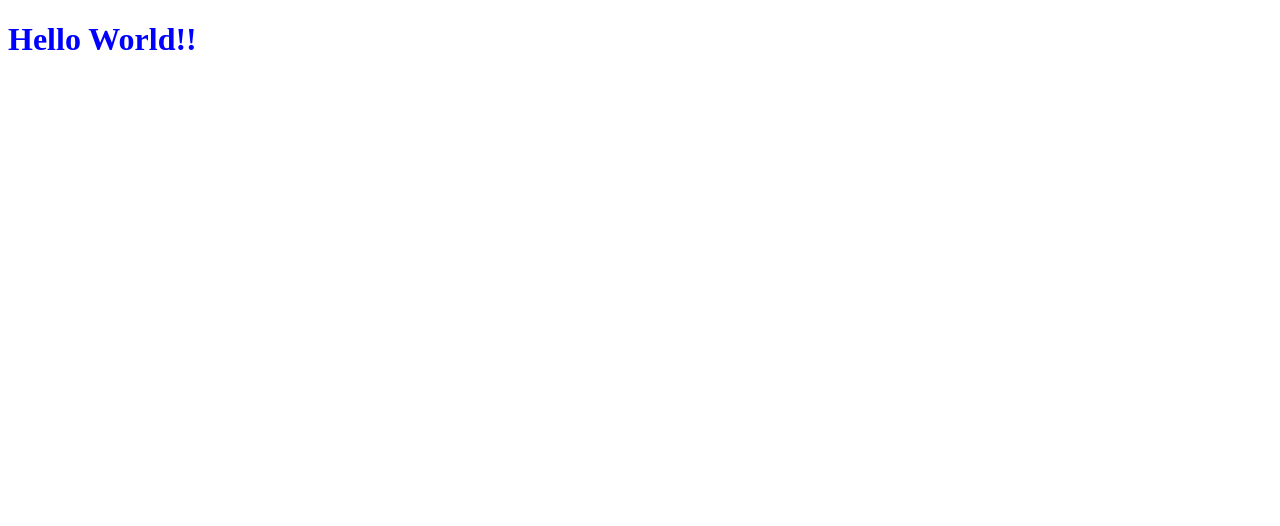
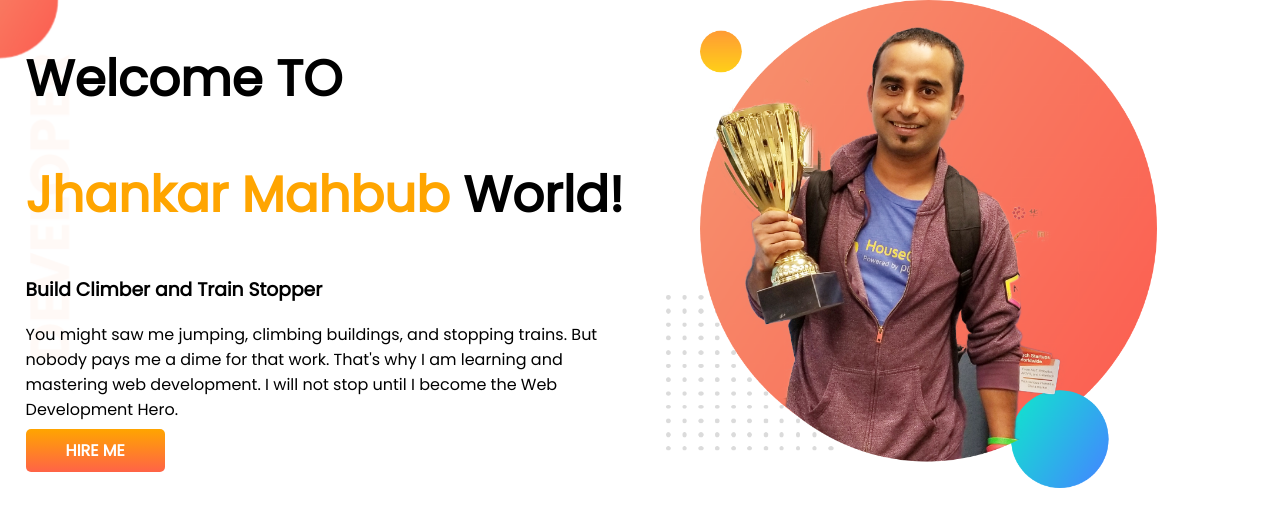
Before and after one commit to Mehedi-p-Hero/developer-portfolio, a plain HTML site: page index.html in a window 1280 px wide. Drawn offline with Linux system fonts and the light colour scheme.

Commit message:
first sector done

```diff
--- a/index.html
+++ b/index.html
@@ -4,10 +4,25 @@
     <meta charset="UTF-8">
     <meta http-equiv="X-UA-Compatible" content="IE=edge">
     <meta name="viewport" content="width=device-width, initial-scale=1.0">
-    <title>Beautiful Bogoman's Portfolio Ft. M Hasan</title>
+    <title>Jhankar Portfolio</title>
     <link rel="stylesheet" href="style.css">
-</head>
+    <link rel="preconnect" href="https://fonts.googleapis.com">
+    <link rel="preconnect" href="https://fonts.gstatic.com" crossorigin>
+    <link href="https://fonts.googleapis.com/css2?family=Poppins&display=swap" rel="stylesheet">
+    </head>
 <body>
-    <h1>Hello World!!</h1>
+    <section class="top-banner">
+        <div class="half-width">
+            <h1>Welcome TO</h1>
+            <h1><span class="orange-color">Jhankar Mahbub</span> World!</h1>
+            <h3>Build Climber and Train Stopper</h3>
+            <p>You might saw me jumping, climbing buildings, and stopping trains. But nobody pays me a dime for that work. That's why I am learning and mastering web development. I will not stop until I become the Web Development Hero.</p>
+            <a class="link-button" href="www.facebook.com">HIRE ME</a>
+        </div>
+
+        <div class="half-width">
+            <img src="images/jhankar.png" alt="Jhankar bhai got a trophy">
+        </div>
+    </section>
 </body>
 </html>
--- a/style.css
+++ b/style.css
@@ -1 +1,32 @@
-h1{color: blue;}
+body{
+    font-family: 'Poppins', sans-serif;
+    margin: 0%;
+}
+h1{
+    font-size: 50px;
+}
+.orange-color{
+    color: orange;
+}
+section{
+    display: flex;
+}
+.half-width{
+    width: 50%;
+    padding-left: 2%;
+}
+.half-width img{
+    width: 80%;
+}
+.link-button{
+    text-decoration: none;
+    background-image: linear-gradient(orange, tomato);
+    padding: 10px 40px;
+    border-radius: 5px;
+    font-weight: 700;
+    color: white;
+}
+.top-banner{
+    background-image: url(images/top-banner.png);
+    background-repeat: no-repeat;
+}
```
Also changed, not shown: images/dream-bg.png (added), images/exp-bg.png (added), images/jhankar.png (added), images/jhankar2.png (added), images/my-bg.png (added), images/my-bg2.png (added), images/top-banner.png (added), 7 other files.
